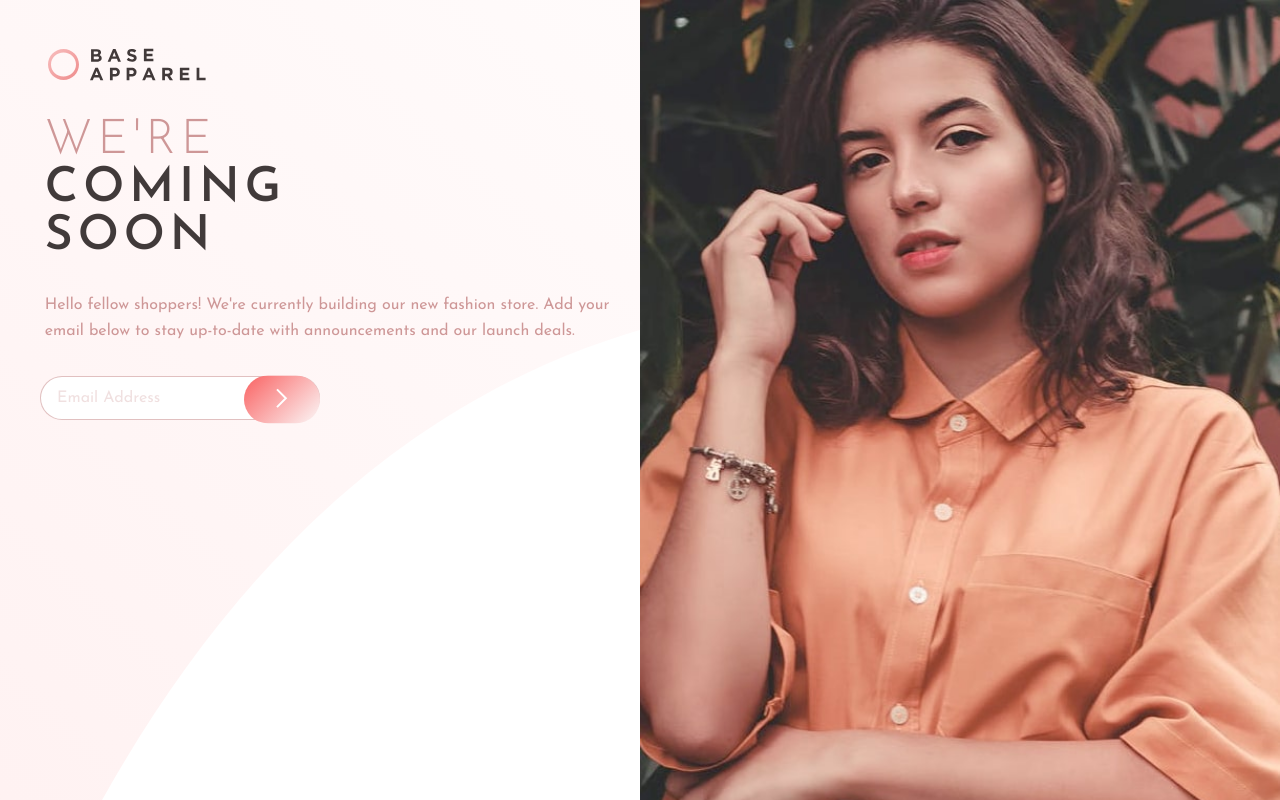
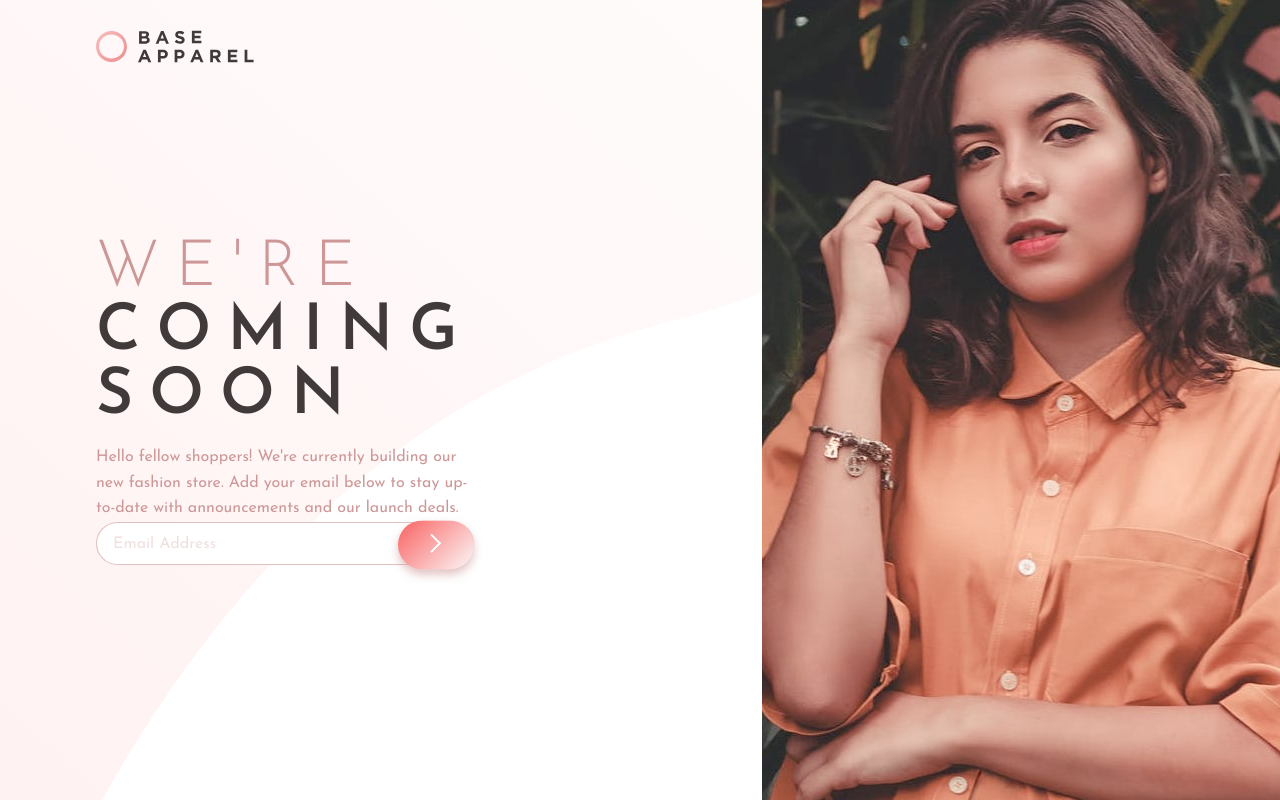
Before and after one commit to emiliaquerino/Base-apparel-coming-soon-master, a plain HTML site: page index.html in a window 1280 px wide. Drawn offline with Linux system fonts and the light colour scheme.

Commit message:
Ajusta espaçamentos e responsvidade

```diff
--- a/index.html
+++ b/index.html
@@ -7,14 +7,15 @@
   <title>Frontend Mentor | Base Apparel coming soon page</title>
 </head>
 <body>
+  <main>
+    <section class="content-section">
       <div class="logo">
         <img src="./images/logo.svg" alt="Logo" />
       </div>
-  <main>
-    <section class="content-section">
-      <div class="logo-2">
-        <img src="./images/logo.svg" alt="Logo" />
-      </div>
+      <section class="image-section-one">
+        <!-- image generated with CSS -->
+      </section>
+      <div class="text-info">
         <h1><span>We're</span><br>coming<br> soon</h1>
         <p>Hello fellow shoppers! We're currently building our new fashion store. Add your email below to stay up-to-date with announcements and our launch deals.</p>
         <form>
@@ -27,6 +28,7 @@
           </label>
         </form>
         <small class="error">Please provide a valid email</small>
+      </div>
     </section>
     <section class="image-section">
       <!-- image generated with CSS -->
--- a/style.css
+++ b/style.css
@@ -20,6 +20,11 @@ body {
   font-size: 16px;
 }
 
+.logo {
+  display: flex;
+  margin: 2rem;
+}
+
 img {
   max-width: 100%;
 }
@@ -30,13 +35,6 @@ img {
   opacity: 0.3;
 }
 
-.logo, .logo-2 {
-  padding: 1.5rem;
-}
-
-.logo-2 {
-  display: none;
-}
 
 main {
   display: flex;
@@ -58,17 +56,9 @@ main h1 span {
   font-weight: 300;
 }
 
-main section:first-child {
-  padding: 0 1.5rem 2rem;
-}
-
 main section:first-child p {
   color: var(--desaturated-red);
   line-height: 1.6;
-}
-
-main section .logo {
-  display: none;
 }
 
 main section picture img {
@@ -105,6 +95,7 @@ form button {
   padding: 0.8rem 2rem;
   cursor: pointer;
   transition: 0.3s;
+  box-shadow: 0 5px 10px hsl(0deg 36% 70% / 60%);
 }
 
 form label {
@@ -126,14 +117,19 @@ form button:hover {
   display: none;
 }
 
+.text-info {
+  padding: 0 1.5rem 2rem;
+}
+
 .content-section {
   text-align: center;
 }
 
-.image-section {
+.image-section-one {
   background-image: url("./images/hero-mobile.jpg");
   background-size: cover;
   min-height: 50vh;
+  width: 100%;
 }
 
 
@@ -143,47 +139,63 @@ form button:hover {
     background: url("./images/bg-pattern-desktop.svg") no-repeat center/cover;
   }
 
+  .logo {
+    margin: 30px 0px;
+  }
+
   main {
+    display: flex;
     flex-direction: row;
-    align-items: center;
-    justify-content: space-around;
+    justify-content: space-between;
   }
 
   main section, form {
-    width: 50%;
+    width: 100%;
   }
 
-  .logo {
-    display: none;
+  main section:first-child {
+    display: flex;
+    flex-direction: column;
+    align-items: flex-start;
+    padding: 0rem 0rem 0rem 6rem;
+    gap: 2rem;
   }
 
-  .logo-2 {
-    display: block;
-    text-align: left;
-    padding-top: 3rem
-  }
 
   main h1 {
-    font-size: 3rem;
+    font-size: 4rem;
     text-align: left;
-    padding: .5rem 1.3rem 1rem;
+    padding: 7rem 0rem 0rem;
+    letter-spacing: 1rem;
   }
 
   p {
     text-align: left;
-    padding-left: 1.3rem;
+  }
+
+  .text-info {
+    padding-right: 18rem;
+    padding-left: 0;
   }
 
   .image-section {
     background-image: url("./images/hero-desktop.jpg");
-    min-height: 100vh;
+    height: 100vh;
+    width: 80%;
+    background-size: cover;
+    background-repeat: no-repeat;
+  }
+
+  .image-section-one {
+    display: none;
+  }
+
+  form {
+    margin: 0;
   }
 
   .content-section {
-    min-height: 100vh;
+    text-align: center;
+    padding: 1px;
   }
-
-  form input {
-    margin-left: 1rem;
-  }
-}
+ }
```
Lines whose indentation alone changed are shown as unchanged.
